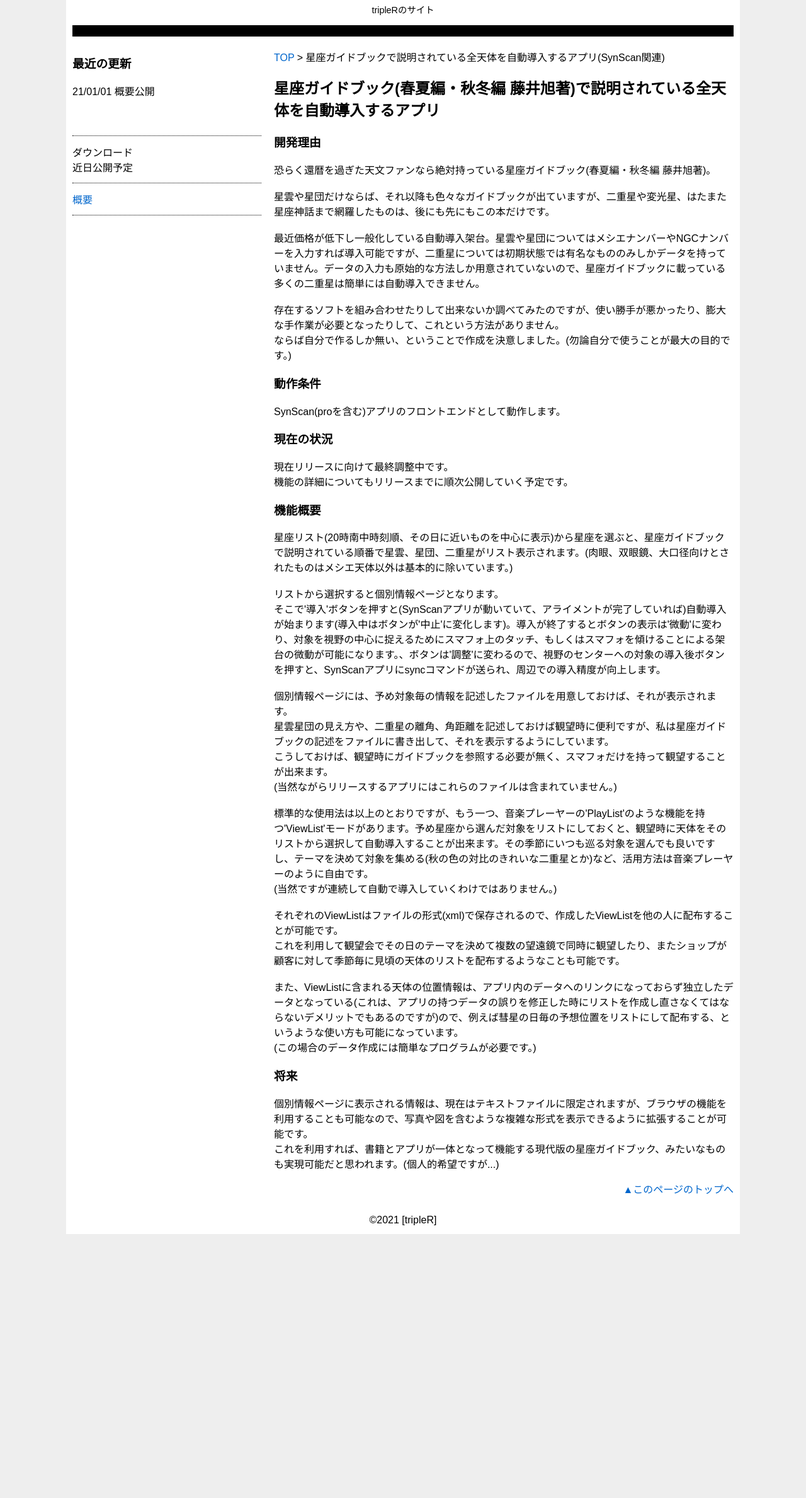
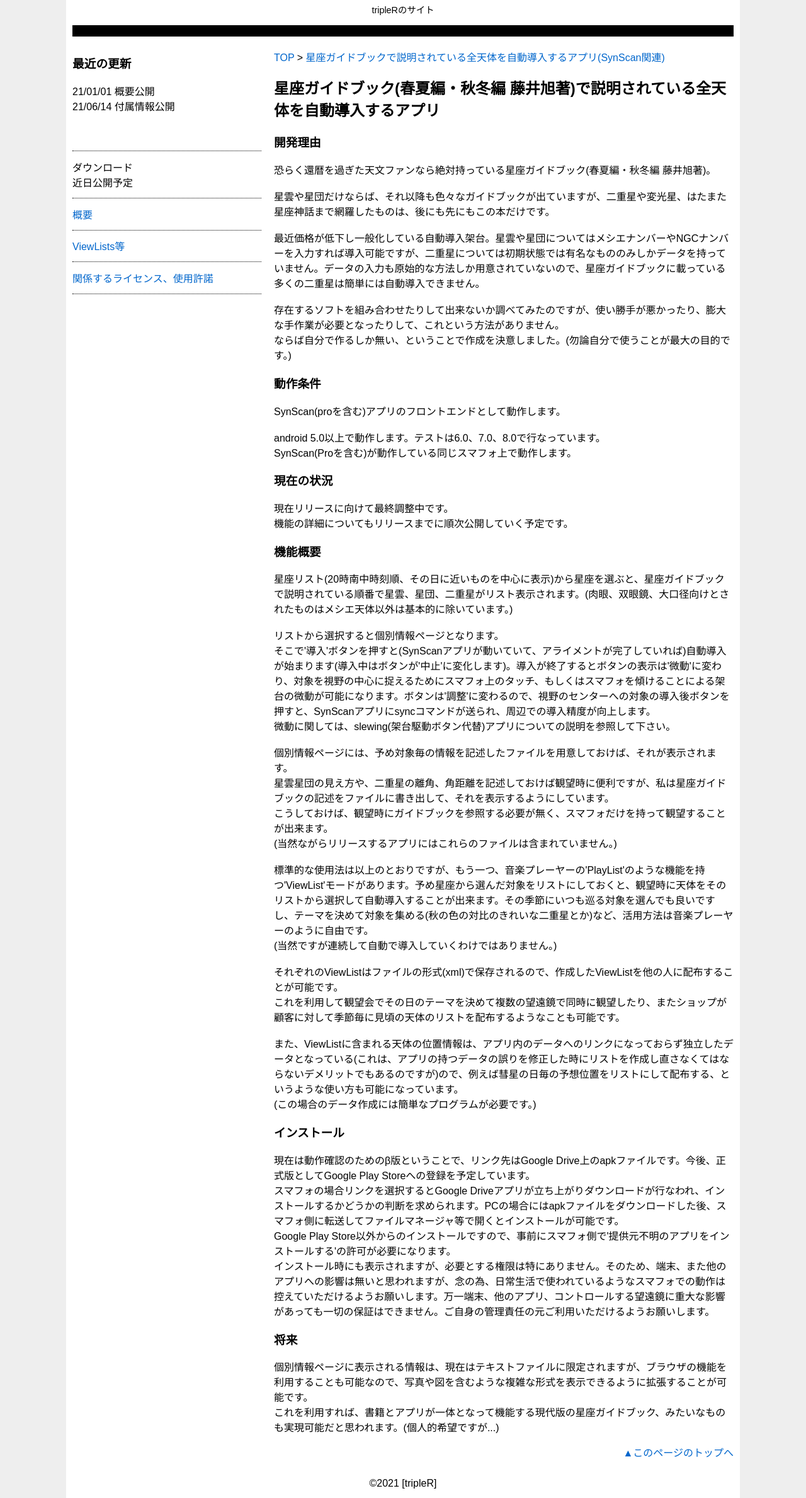
Before and after one commit to 3rtripler/3rtripler, a plain HTML site: page cguide/index.html in a window 1280 px wide. Shown: the part 57-2435 px from the top of the page at 63% size. Before the commit the page ends 2016 px from the top, so only its background shows below. Drawn offline with Linux system fonts and the light colour scheme.

Commit message:
Update index.html

```diff
--- a/cguide/index.html
+++ b/cguide/index.html
@@ -42,7 +42,8 @@
 		<div class="breadcrumb" itemscope itemtype="http://schema.org/BreadcrumbList">
 			<span itemprop="itemListElement" itemscope itemtype="http://schema.org/ListItem">
 			<a href="../index.html" itemprop="item"><span itemprop="name">TOP</span></a><meta itemprop="position" content="1" /></span> &gt;
-			星座ガイドブックで説明されている全天体を自動導入するアプリ(SynScan関連)<meta itemprop="position" content="2" />
+			<a href="index.html">星座ガイドブックで説明されている全天体を自動導入するアプリ(SynScan関連)<meta itemprop="position" content="2" />
+			</a>
 	</div>
 	<article>
 	<!-- #BeginEditable "content" -->
@@ -60,14 +61,16 @@
 		存在するソフトを組み合わせたりして出来ないか調べてみたのですが、使い勝手が悪かったり、膨大な手作業が必要となったりして、これという方法がありません。<br>
 		ならば自分で作るしか無い、ということで作成を決意しました。(勿論自分で使うことが最大の目的です。)</p>
 		<h3>動作条件</h3>
-		<p>SynScan(proを含む)アプリのフロントエンドとして動作します。</p>
+		<p>SynScan(proを含む)アプリのフロントエンドとして動作します。<br><br>android 5.0以上で動作します。テストは6.0、7.0、8.0で行なっています。<br>
+		SynScan(Proを含む)が動作している同じスマフォ上で動作します。</p>
 		<h3>現在の状況</h3>
 		<p>現在リリースに向けて最終調整中です。<br>機能の詳細についてもリリースまでに順次公開していく予定です。</p>
 		<h3>機能概要</h3>
 		<p>
 		星座リスト(20時南中時刻順、その日に近いものを中心に表示)から星座を選ぶと、星座ガイドブックで説明されている順番で星雲、星団、二重星がリスト表示されます。(肉眼、双眼鏡、大口径向けとされたものはメシエ天体以外は基本的に除いています。)<br>
 		<br>リストから選択すると個別情報ページとなります。<br>
-		そこで'導入'ボタンを押すと(SynScanアプリが動いていて、アライメントが完了していれば)自動導入が始まります(導入中はボタンが'中止'に変化します)。導入が終了するとボタンの表示は'微動'に変わり、対象を視野の中心に捉えるためにスマフォ上のタッチ、もしくはスマフォを傾けることによる架台の微動が可能になります。、ボタンは'調整'に変わるので、視野のセンターへの対象の導入後ボタンを押すと、SynScanアプリにsyncコマンドが送られ、周辺での導入精度が向上します。<br>
+		そこで'導入'ボタンを押すと(SynScanアプリが動いていて、アライメントが完了していれば)自動導入が始まります(導入中はボタンが'中止'に変化します)。導入が終了するとボタンの表示は'微動'に変わり、対象を視野の中心に捉えるためにスマフォ上のタッチ、もしくはスマフォを傾けることによる架台の微動が可能になります。ボタンは'調整'に変わるので、視野のセンターへの対象の導入後ボタンを押すと、SynScanアプリにsyncコマンドが送られ、周辺での導入精度が向上します。<br>
+		微動に関しては、slewing(架台駆動ボタン代替)アプリについての説明を参照して下さい。<br>
 		<br>個別情報ページには、予め対象毎の情報を記述したファイルを用意しておけば、それが表示されます。<br>
 		星雲星団の見え方や、二重星の離角、角距離を記述しておけば観望時に便利ですが、私は星座ガイドブックの記述をファイルに書き出して、それを表示するようにしています。<br>
 		こうしておけば、観望時にガイドブックを参照する必要が無く、スマフォだけを持って観望することが出来ます。<br>
@@ -78,7 +81,14 @@
 		これを利用して観望会でその日のテーマを決めて複数の望遠鏡で同時に観望したり、またショップが顧客に対して季節毎に見頃の天体のリストを配布するようなことも可能です。<br>
 		<br>
 		また、ViewListに含まれる天体の位置情報は、アプリ内のデータへのリンクになっておらず独立したデータとなっている(これは、アプリの持つデータの誤りを修正した時にリストを作成し直さなくてはならないデメリットでもあるのですが)ので、例えば彗星の日毎の予想位置をリストにして配布する、というような使い方も可能になっています。<br>
-		(この場合のデータ作成には簡単なプログラムが必要です。)<br></p>
+		(この場合のデータ作成には簡単なプログラムが必要です。)</p>
+		<h3>インストール</h3>
+		<p>現在は動作確認のためのβ版ということで、リンク先はGoogle Drive上のapkファイルです。今後、正式版としてGoogle Play
+		Storeへの登録を予定しています。<br>スマフォの場合リンクを選択するとGoogle
+		Driveアプリが立ち上がりダウンロードが行なわれ、インストールするかどうかの判断を求められます。PCの場合にはapkファイルをダウンロードした後、スマフォ側に転送してファイルマネージャ等で開くとインストールが可能です。<br>
+		Google Play
+		Store以外からのインストールですので、事前にスマフォ側で'提供元不明のアプリをインストールする'の許可が必要になります。<br>
+		インストール時にも表示されますが、必要とする権限は特にありません。そのため、端末、また他のアプリへの影響は無いと思われますが、念の為、日常生活で使われているようなスマフォでの動作は控えていただけるようお願いします。万一端末、他のアプリ、コントロールする望遠鏡に重大な影響があっても一切の保証はできません。ご自身の管理責任の元ご利用いただけるようお願いします。</p>
 		<h3>将来</h3>
 		<p>
 		個別情報ページに表示される情報は、現在はテキストファイルに限定されますが、ブラウザの機能を利用することも可能なので、写真や図を含むような複雑な形式を表示できるように拡張することが可能です。<br>
@@ -91,11 +101,13 @@
 		<aside>
 			<h3>最近の更新</h3>
 			<p>
-			21/01/01 概要公開</p>
+			21/01/01 概要公開<br>21/06/14 付属情報公開</p>
 		<h3>&nbsp;</h3>
 			<ul>
 				<li>ダウンロード<br>近日公開予定</li>
 				<li><a href="index.html">概要</a></li>
+				<li><a href="viewlist.html">ViewLists等</a></li>
+				<li><a href="lisence.html">関係するライセンス、使用許諾</a></li>
 				</ul>
 		</aside>
 	</div>
```
